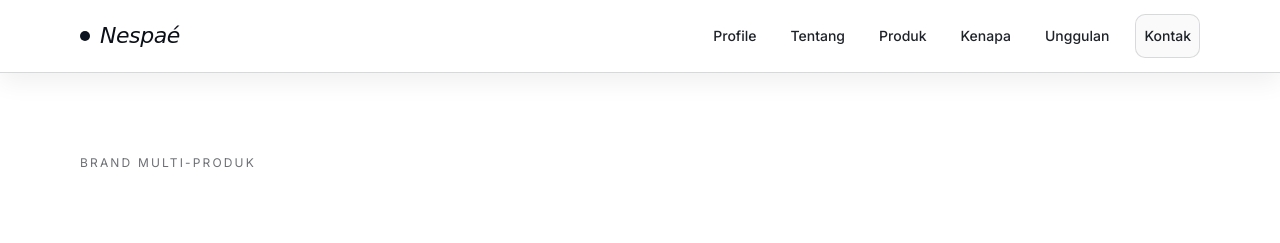
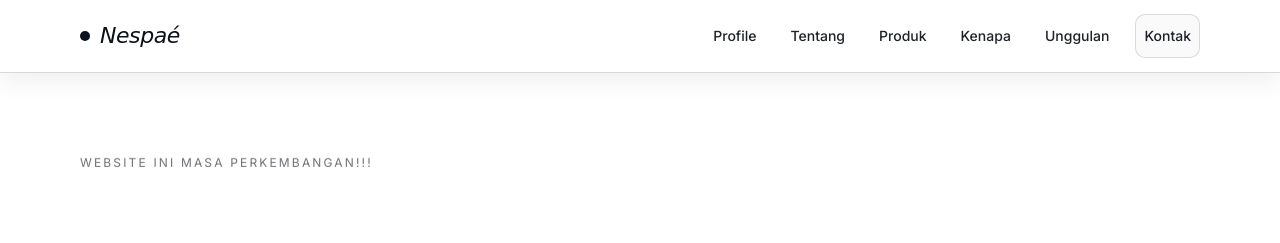
Before and after one commit to DillanINF/Nespae, a plain HTML site: page index.html in a window 1280 px wide. Shown: the top 243 px of the page. Drawn offline with Linux system fonts and the light colour scheme.

Commit message:
masih belum fix

```diff
--- a/index.html
+++ b/index.html
@@ -51,7 +51,7 @@
       <section class="hero" id="top">
         <div class="container hero__grid">
           <div class="hero__content" data-reveal>
-            <p class="eyebrow">Brand multi-produk</p>
+            <p class="eyebrow">WEBSITE INI MASA PERKEMBANGAN!!!</p>
             <h1 class="brand__name" style="font-size: 90px;">Nespaé<br /></h1>
             <p class="lead">
               Nespaé menghadirkan apparel yang rapi dan nyaman dipakai, sekaligus produk digital yang membantu
```
